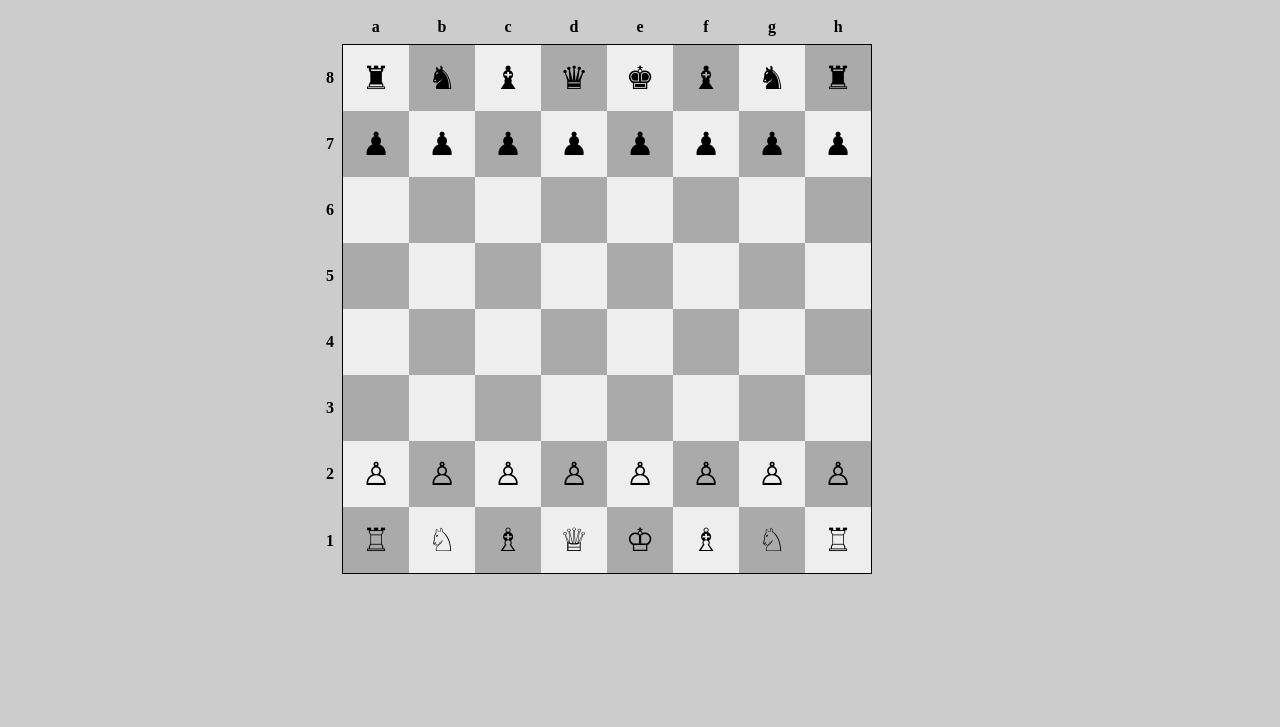
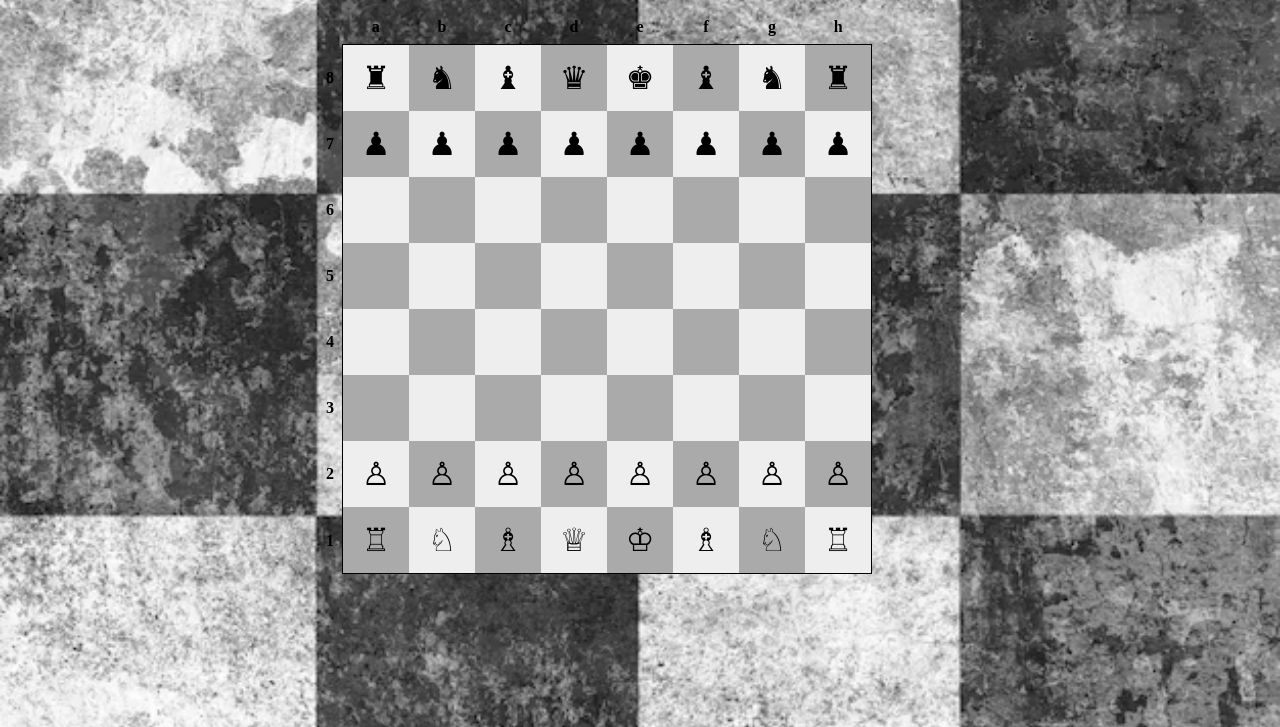
Before and after one commit to YagadeeshR/chesss, a plain HTML site: page index.html in a window 1280 px wide. Shown: the part 73-800 px from the top of the page. Drawn offline with Linux system fonts and the light colour scheme.

Commit message:
Update index.html

```diff
--- a/index.html
+++ b/index.html
@@ -34,7 +34,7 @@
     <body>
         <style>
             body{
-  background-image: url(assert/image/bg.jpg);
+  background-image: url(bg.jpg);
   background-color: #cccccc;
   height: 500px;
   background-position: center;
```
